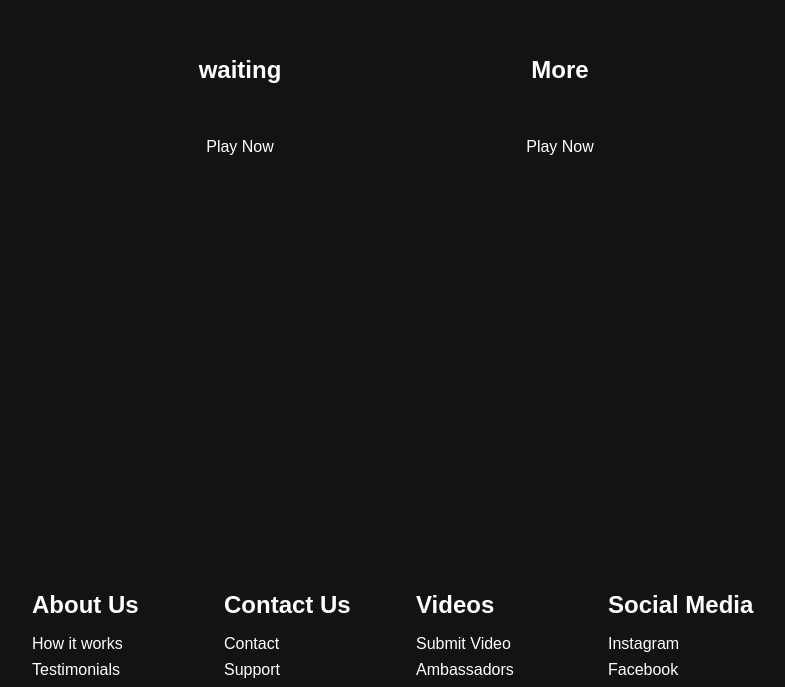
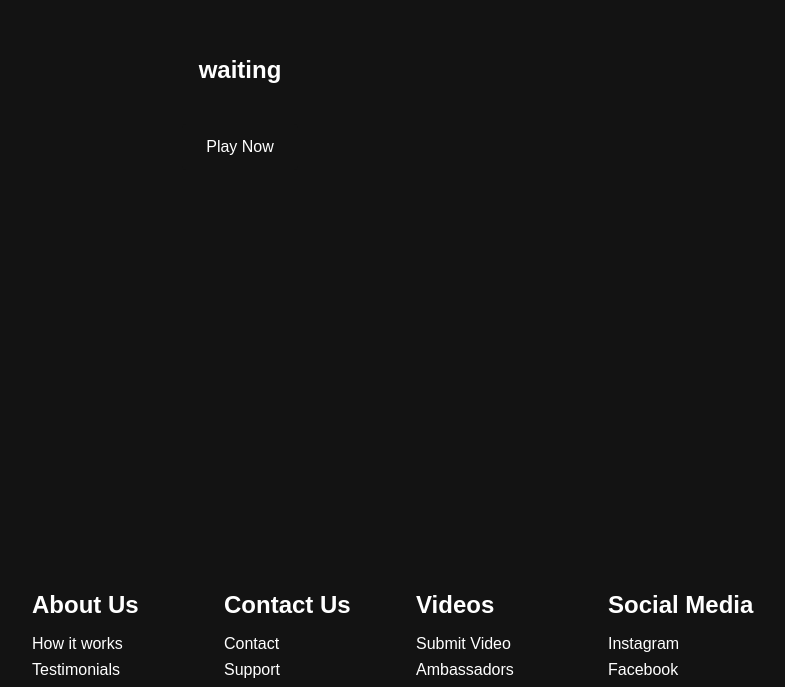
Before and after one commit to JSportsOfficial/Live-Sports, a plain HTML site: page index.html in a window 1280 px wide. Shown: the part 1224-1911 px from the top of the page, without its empty margins (240-1025 px from the left). Drawn offline with Linux system fonts and the light colour scheme.

Commit message:
Update index.html

```diff
--- a/index.html
+++ b/index.html
@@ -133,15 +133,7 @@
 
         </div>
 
-        <div class="services__card"onclick="window.location.href='#home'">
 
-          <h2>More</h2>
-
-          <p></p>
-
-          <div class="services__btn"><button>Play Now</button></div>
-
-        </div>
 
       </div>
 
```
